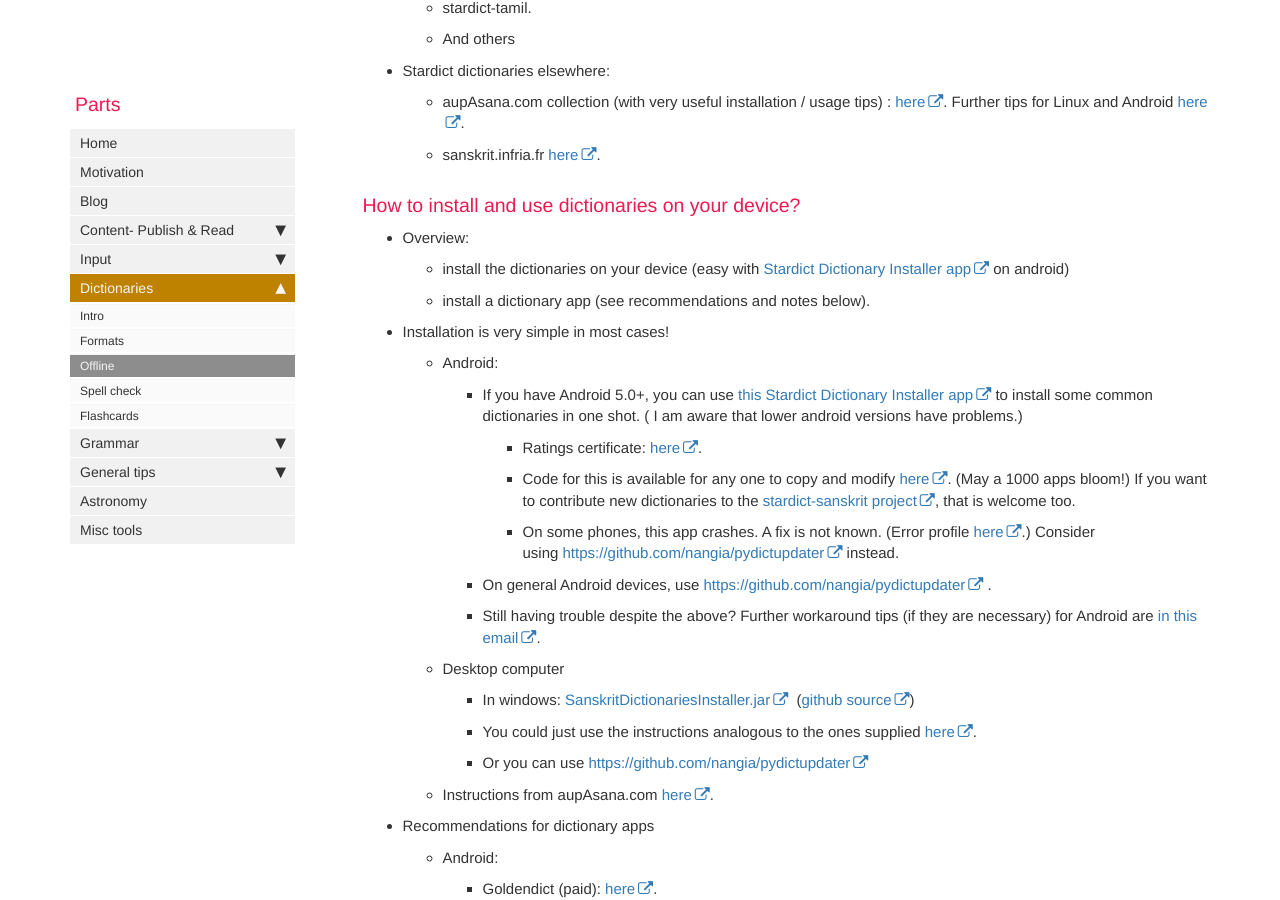
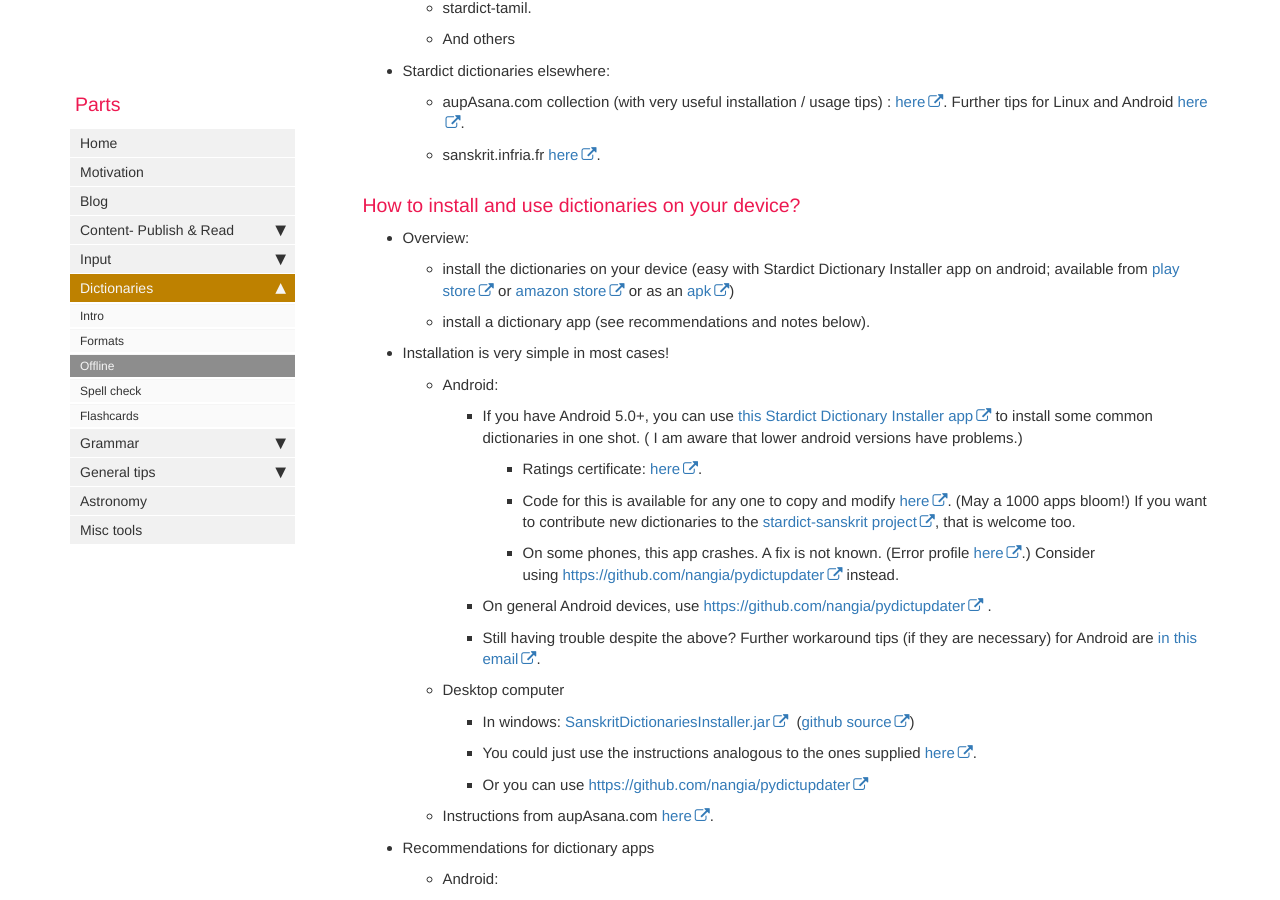
Before and after one commit to sanskrit-coders/jekyll-site-archived, a Jekyll site: the page built from pages/dictionaries/offline.md, in a window 1280 px wide and 900 px high, scrolled down 1030 px. Built offline with Jekyll 4.4.1, drawn with Linux system fonts in a browser that asks for light colours; nearby versions of some CDN libraries; comment, search, counter and statistics services are not loaded.

Commit message:
Content update

```diff
--- a/pages/dictionaries/offline.md
+++ b/pages/dictionaries/offline.md
@@ -32,7 +32,7 @@ Introduction: Stardict dictionaries are versatile and easy to use with a number
 ### How to install and use dictionaries on your device?
 
 - Overview:
-    - install the dictionaries on your device (easy with [Stardict Dictionary Installer app](https://play.google.com/store/apps/details?id=sanskritcode.sanskritdictionaryupdater) on android)
+    - install the dictionaries on your device (easy with Stardict Dictionary Installer app on android; available from [play store](https://play.google.com/store/apps/details?id=sanskritcode.sanskritdictionaryupdater) or [amazon store](https://amazon.com/dp/B07HBPZ7P6) or as an [apk](https://raw.githubusercontent.com/sanskrit-coders/stardict-dictionary-updater/master/app/release/app-release.apk))
     - install a dictionary app (see recommendations and notes below).
 - Installation is very simple in most cases!
     - Android:
```
